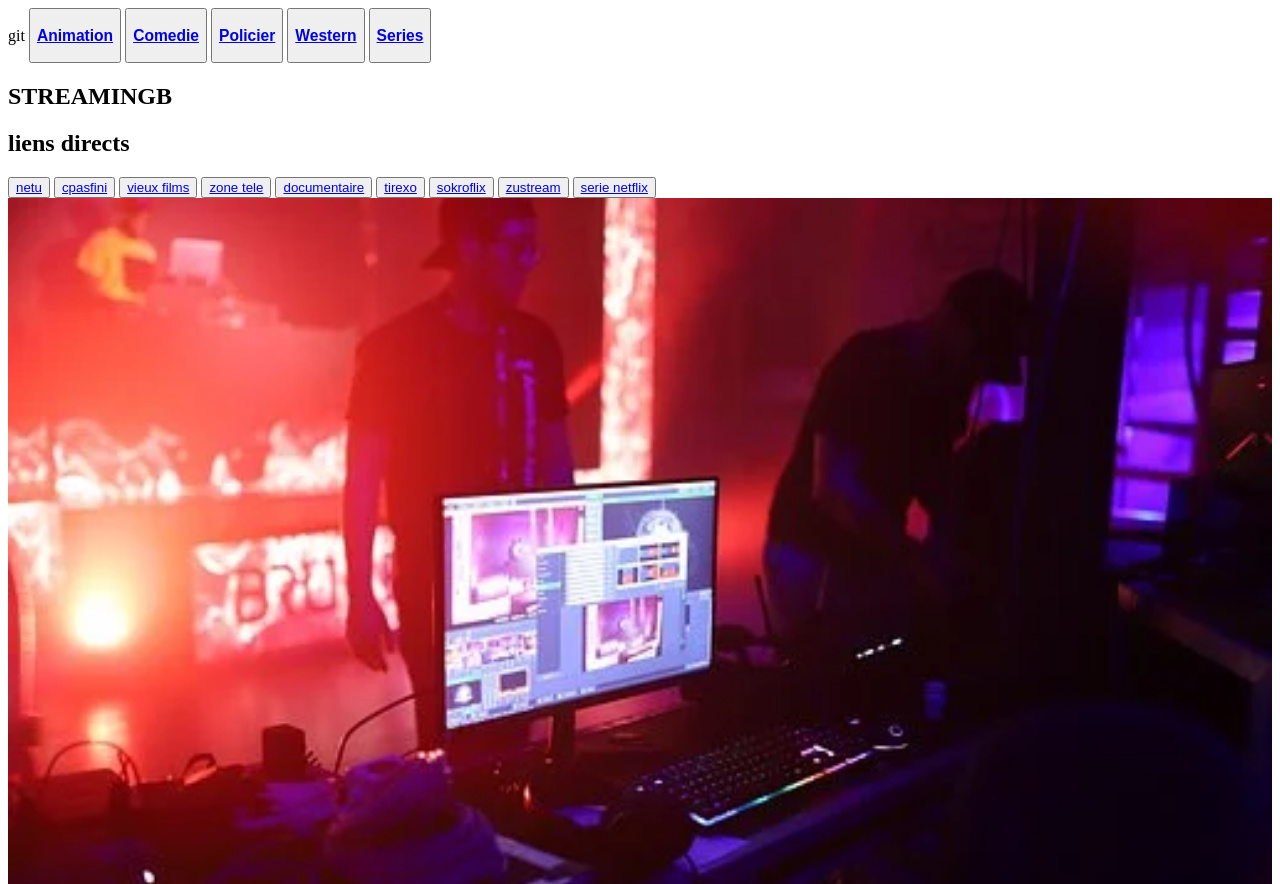
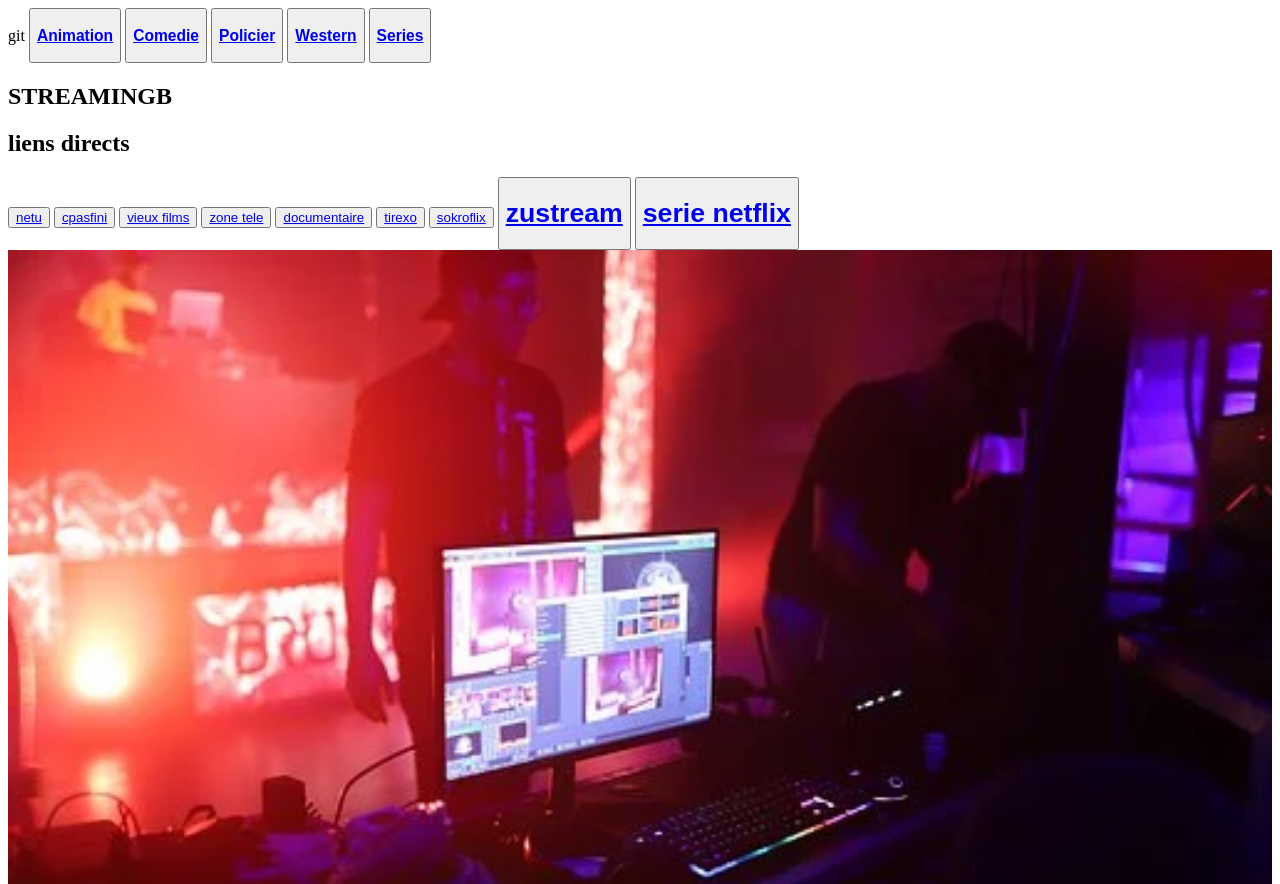
Before and after one commit to charbonge/gbstreaming, a plain HTML site: page index.html in a window 1280 px wide. Shown: the top 884 px of the page. Drawn offline with Linux system fonts and the light colour scheme.

Commit message:
Add files via upload

```diff
--- a/index.html
+++ b/index.html
@@ -28,8 +28,8 @@
         <button><a href="https://www.les-docus.com/autres/voyage/">documentaire</a></button>
         <button><a href="https://www.tirexo.ai/">tirexo</a></button>
         <button><a href="https://sokroflix.top/genre/animation/">sokroflix</a></button>
-        <button><a href="https://www.zustream.lol/film/"><h8>zustream</h8></a></button>
-        <button><a href="https://www.serienetflix.co/"><h8>serie netflix</h8></a></button>
+        <button><a href="https://www.zustream.lol/film/"><h1>zustream</h1></a></button>
+        <button><a href="https://www.serienetflix.co/"><h1>serie netflix</h1></a></button>
 
         </div>
 
```
